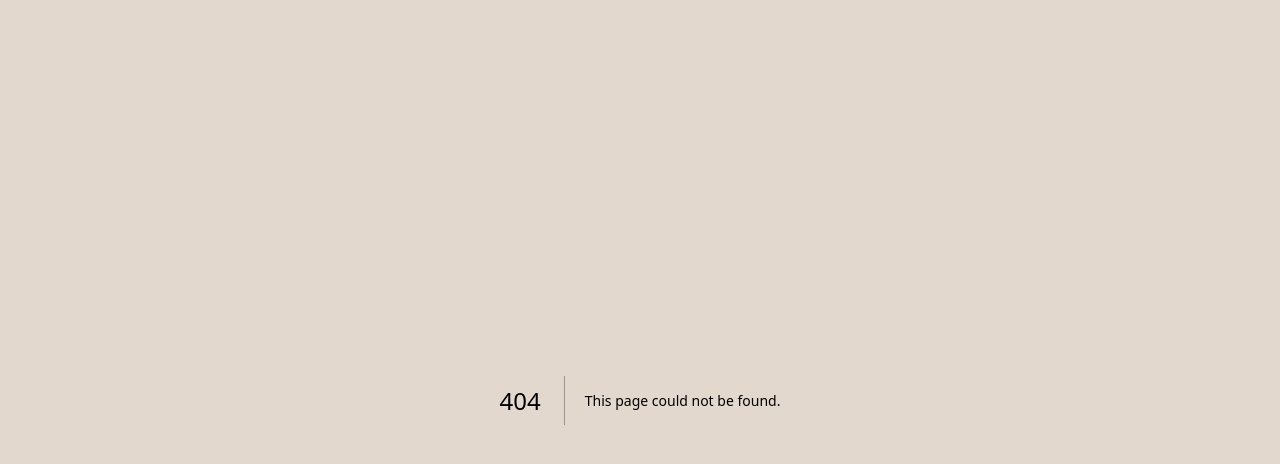
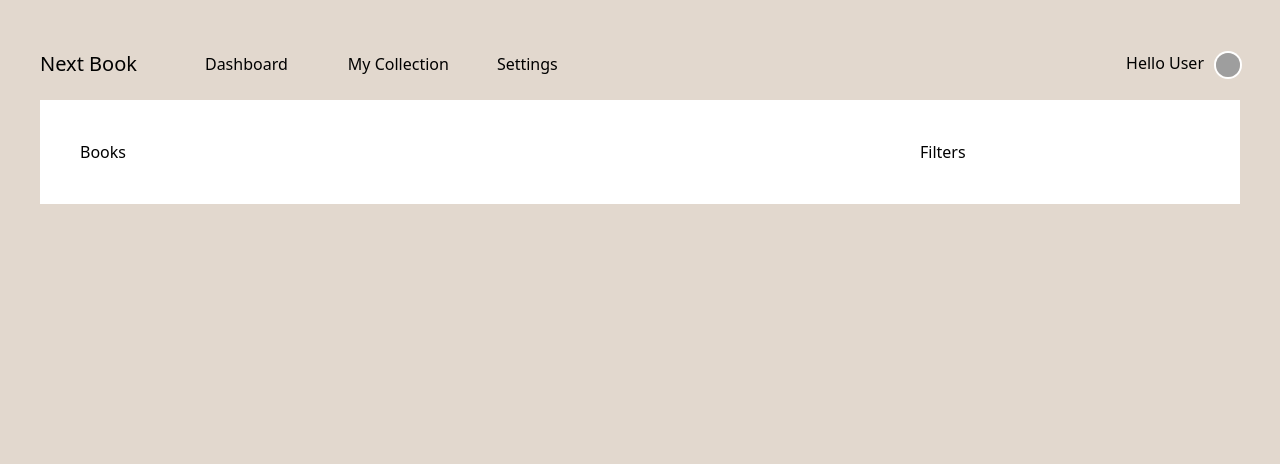
Before and after one commit to djsiddz/next-book, a Next.js app: page /my-collection in a window 1280 px wide. Before the commit this address had no page. Shown: the top 464 px of the page. Built offline with nearby package versions, Linux system fonts and the light colour scheme; grey boxes are pictures that could not be loaded.

Commit message:
Add My Collections page with layout

```diff
--- /dev/null
+++ b/app/my-collection/layout.tsx
@@ -0,0 +1,15 @@
+import { Header } from '@/templates/Header';
+
+export const metadata = {
+  title: 'Next Book | My Collection',
+  description: 'Manage your books!',
+};
+
+export default function MyCollectionLayout({ children }: { children: React.ReactNode }) {
+  return (
+    <div className="p-10">
+      <Header showNavigation />
+      <main className="p-10 bg-white mt-3 w-full flex">{children}</main>
+    </div>
+  );
+}
--- /dev/null
+++ b/app/my-collection/page.tsx
@@ -0,0 +1,8 @@
+export default function Dashboard() {
+  return (
+    <>
+      <div className="w-3/4">Books</div>
+      <aside className="w-1/4">Filters</aside>
+    </>
+  );
+}
```
